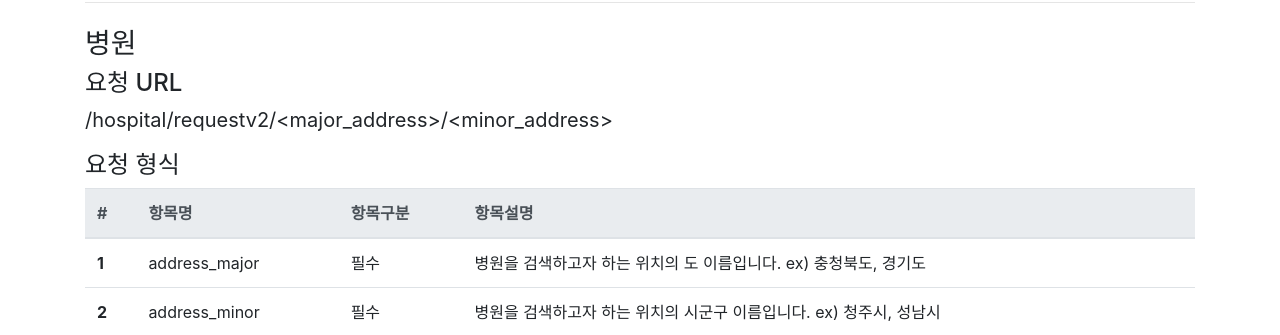
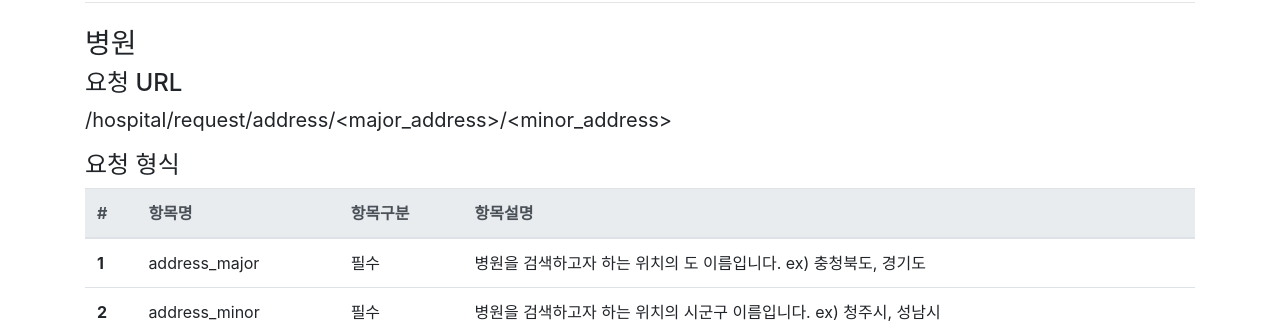
Before and after one commit to wnehdals/service_program, a Flask app: page /hospital/doc in a window 1280 px wide. Shown: the part 218-553 px from the top of the page. Run offline with Flask 2, Linux system fonts and the light colour scheme; some libraries are stand-ins or nearby versions.

Commit message:
hotfix some problems
festivalInfo.py
- removed module import 'hospital_demo'. It's 'hospital' but this module is not used in this code.

index.py
- renamed route function

templates/...
- minor changes

```diff
--- a/festivalInfo.py
+++ b/festivalInfo.py
@@ -1,5 +1,4 @@
 from flask import Flask, request, jsonify, render_template
-import hospital_demo
 import requests
 import json
 import re
--- a/index.py
+++ b/index.py
@@ -57,7 +57,7 @@ def festival(pageNum=1):
     return festivalInfo.festival()
 
 
-@app.route('/hospital/request/<longitude>/<latitude>', methods=['GET'])
+@app.route('/hospital/request/lonlat/<longitude>/<latitude>', methods=['GET'])
 def hospital_request_lonlat(longitude, latitude):
     return hospital.response_hospital_info_lonlat(longitude, latitude)
 
--- a/templates/hospital_doc.html
+++ b/templates/hospital_doc.html
@@ -23,7 +23,7 @@
  <!-- Navigation -->
   <nav class="navbar fixed-top navbar-expand-lg navbar-dark bg-dark fixed-top">
     <div class="container">
-      <a class="navbar-brand" href="index.html">Hospital API Document</a>
+      <a class="navbar-brand" href="/index.html">Hospital API Document</a>
       <button class="navbar-toggler navbar-toggler-right" type="button" data-toggle="collapse" data-target="#navbarResponsive" aria-controls="navbarResponsive" aria-expanded="false" aria-label="Toggle navigation">
         <span class="navbar-toggler-icon"></span>
       </button>
@@ -50,7 +50,7 @@
             <h4>요청 URL</h4>
             <div>
                 <p class="lead" style="font-weight:400;">
-                    /hospital/requestv2/&lt;major_address&gt;/&lt;minor_address&gt;
+                    /hospital/request/address/&lt;major_address&gt;/&lt;minor_address&gt;
                 </p>
             </div>
             <h4>요청 형식</h4>
--- a/templates/index.html
+++ b/templates/index.html
@@ -1,4 +1,4 @@
-\<!DOCTYPE html>
+<!DOCTYPE html>
 <html lang="en">
 
 <head>
```
